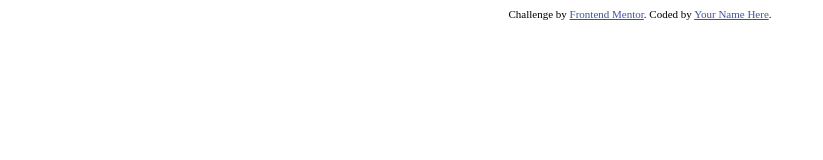
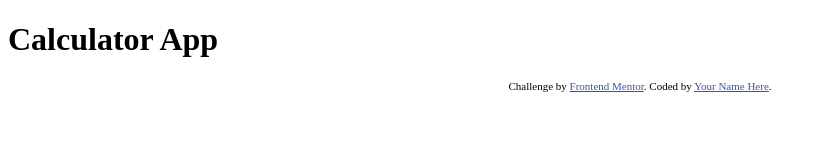
Before and after one commit to jeffmurrin/calculator-app-main, a plain HTML site: page index.html in a window 1280 px wide. Shown: the whole page, without its empty margins (0-823 px from the left). Drawn offline with Linux system fonts and the light colour scheme.

Commit message:
Added text to index.html

```diff
--- a/index.html
+++ b/index.html
@@ -15,6 +15,7 @@
   </style>
 </head>
 <body>
+  <h1>Calculator App</h1>
 
 
 
```
